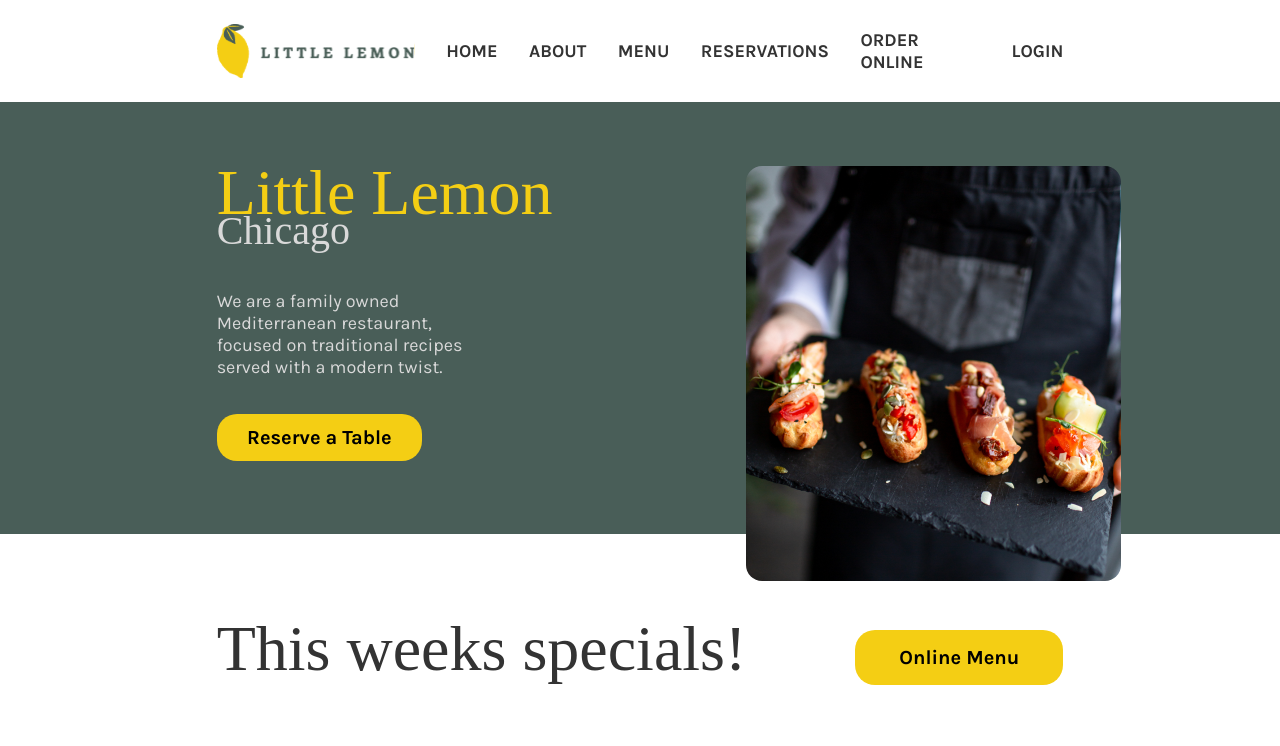
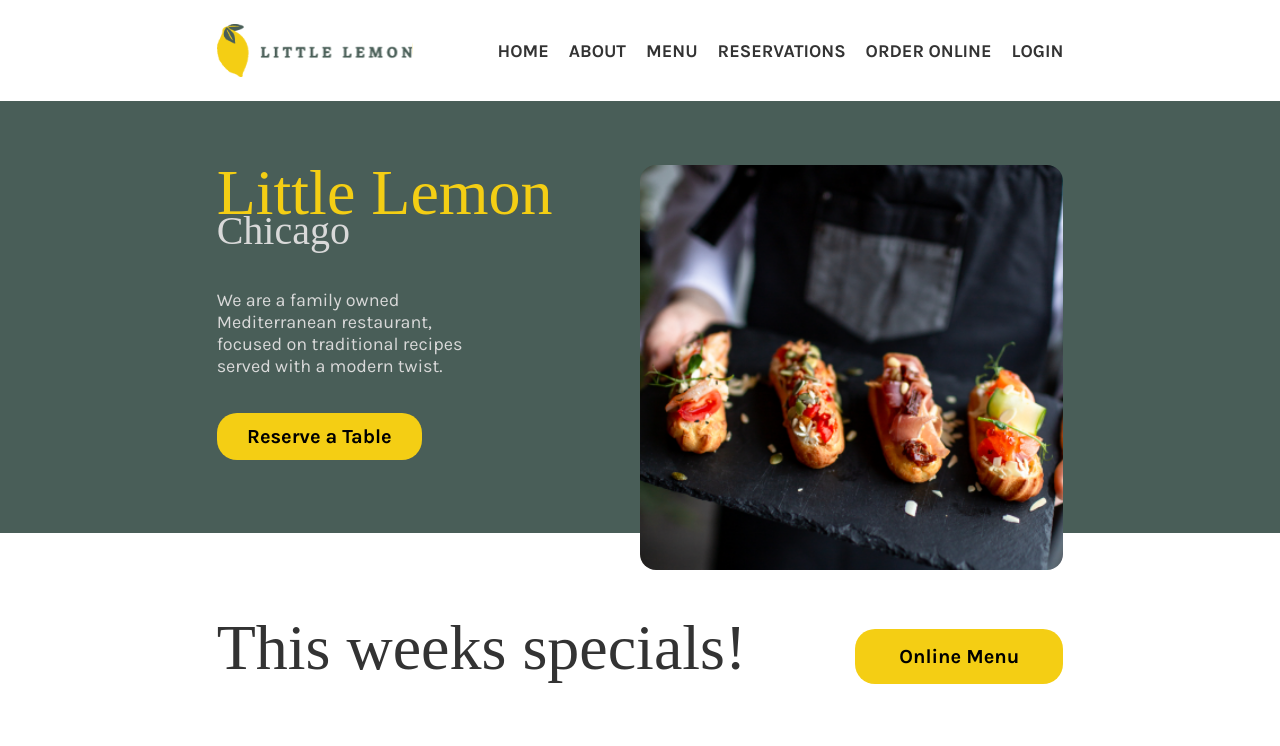
Before and after one commit to fronceee/little-lemon-project, a React (Vite) app: page / in a window 1280 px wide. Shown: the top 746 px of the page. Built offline with nearby package versions, Linux system fonts and the light colour scheme; grey boxes are pictures that could not be loaded; a web font is replaced by a local one.

Commit message:
update responsive layout for nav and hero section

```diff
--- a/src/App.css
+++ b/src/App.css
@@ -32,34 +32,45 @@
 
 header {
   grid-area: 1 / 3 / 2 / 11;
-  display: flex;
-  justify-content: center;
+  display: grid;
+  grid-template-columns: repeat(8, 1fr);
+  grid-column-gap: 20px;
+  padding: 1.5em 0;
   align-items: center;
-  justify-content: space-between;
-  padding: 1.5em 0;
 }
 
 #logo {
-  width: 12.5em;
+  width: 100%;
+  object-fit: contain;
+  grid-area: 1 / 1 / 2 / 3;
 }
 
 nav {
-  display: flex;
-  align-items: center;
-  justify-content: center;
+  grid-area: 1 / 3 / 2 / 9;
 }
 
 nav > ul {
   display: flex;
   align-items: center;
-  justify-content: center;
   padding: 0;
+  justify-content: flex-end;
+  gap: 1.25em;
+}
+
+@media screen and (max-width: 820px) {
+  nav > ul {
+    display: none;
+  }
+  #logo {
+    margin: 0 auto;
+    object-fit: contain;
+    grid-area: 1 / 3 / 2 / 7;
+  }
 }
 
 nav > ul > li {
   list-style: none;
   font-weight: 700;
-  margin-left: 1.75em;
   font-size: 1.125em;
 }
 
@@ -74,7 +85,7 @@ main {
 }
 
 #hero {
-  grid-area: 1 / 1 / 2 / 8;
+  grid-area: 1 / 1 / 2 / 9;
   display: grid;
   grid-template-columns: repeat(8, 1fr);
   position: relative;
@@ -90,8 +101,11 @@ main {
 }
 
 #hero-img {
-  grid-area: 1 / 6 / 2 / 9;
+  grid-area: 1 / 5 / 2 / 9;
   margin-top: 2em;
+  width: 100%;
+  height: 110%;
+  object-fit: cover;
 }
 @media screen and (max-width: 820px) {
   #hero-div {
@@ -101,8 +115,8 @@ main {
     margin: auto 0;
     position: inherit;
     grid-area: 1 / 6 / 4 / 9;
-    width: 100%;
     object-fit: cover;
+    height: auto;
   }
   #hero-paragraph {
     width: 100%;
@@ -396,7 +410,7 @@ footer > div > p {
 }
 
 #footer-logo > img {
-  width: 10em;
+  width: 100%;
   height: 100%;
   object-fit: contain;
 }
```
